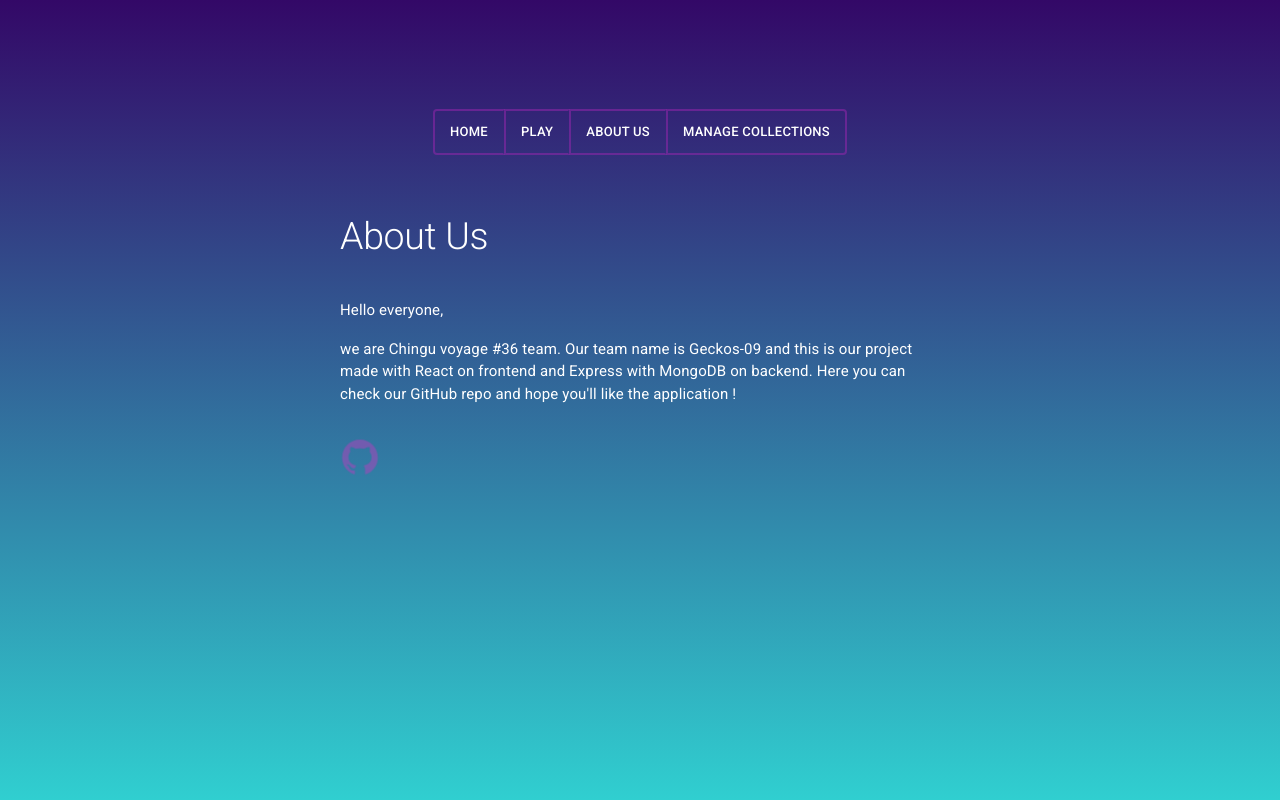
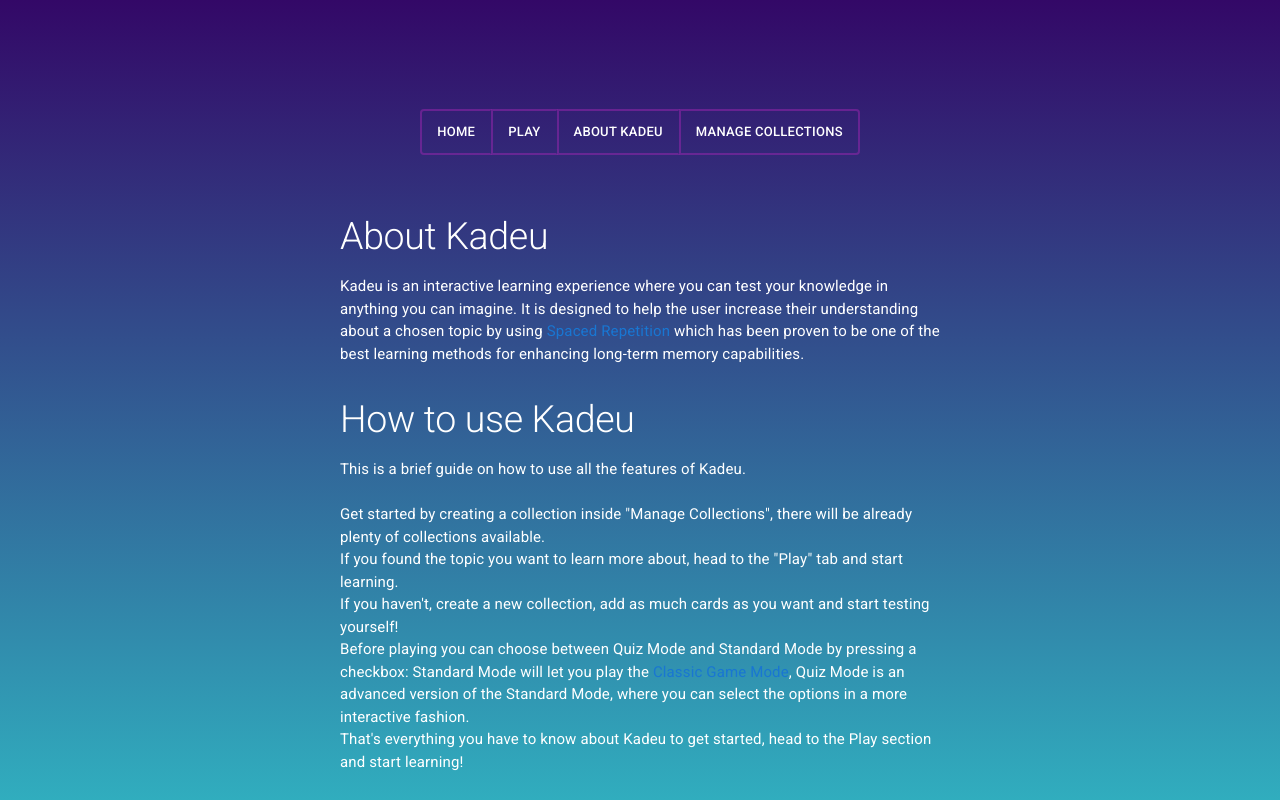
Before and after one commit to chingu-voyages/v36-geckos-team-09, a React (Create React App) app in the folder client/: page /about in a window 1280 px wide. Shown: the top 800 px of the page. Built offline with nearby package versions, Linux system fonts and the light colour scheme.

Commit message:
modified About component

```diff
--- a/client/src/components/about/About.js
+++ b/client/src/components/about/About.js
@@ -7,16 +7,35 @@ import { AiFillGithub } from 'react-icons/ai';
 const About = () => {
     return (
         <Box className='about' maxWidth='600px' color='white'>
-            <Typography variant='h2'>About Us</Typography>
-            <Typography mt={5} fontSize='1.5rem'>
-                Hello everyone,
+            <Typography variant='h2'>About Kadeu</Typography>
+            <Typography mt={2} mb={4} fontSize='1.5rem'>
+            Kadeu is an interactive learning experience where you can test
+            your knowledge in anything you can imagine. It is designed to help
+            the user increase their understanding about a chosen topic by using
+            <Link href="https://en.wikipedia.org/wiki/Spaced_repetition" underline="none"> Spaced Repetition</Link> which has been proven to be one of the best learning
+            methods for enhancing long-term memory capabilities.
+            </Typography>
+            <Typography variant='h2' mt={4}>How to use Kadeu</Typography>
+            <Typography mt={2} mb={4} fontSize='1.5rem'>
+            This is a brief guide on how to use all the features of Kadeu.
+            <br /><br />
+            Get started by creating a collection inside "Manage Collections",
+            there will be already plenty of collections available.
+            <br />If you found the topic
+            you want to learn more about, head to the "Play" tab and start learning.
+            <br />If you haven't,
+            create a new collection, add as much cards as you want and start testing yourself!
+            <br />Before playing you can choose between Quiz Mode and Standard Mode by pressing a checkbox:
+            Standard Mode will let you play the <Link href="https://en.wikipedia.org/wiki/Flashcard" underline="none">Classic Game Mode</Link>,
+            Quiz Mode is an advanced version of the Standard Mode, where you can select the options in a more interactive fashion.
+            <br />
+
+            That's everything you have to know about Kadeu to get started, head to the Play section and start learning!
+
             </Typography>
             <Typography mt={2} mb={4} fontSize='1.5rem'>
-                we are Chingu voyage #36 team. Our team name is Geckos-09 and
-                this is our project made with React on frontend and Express with
-                MongoDB on backend. Here you can check our GitHub repo and hope
-                you'll like the application !
-            </Typography>
+                You can check out our GitHub repository down below where you can find
+                any additional information about the project. </Typography>
             <Link
                 href='https://github.com/chingu-voyages/v36-geckos-team-09'
                 target='_blank'
--- a/client/src/static.js
+++ b/client/src/static.js
@@ -1,7 +1,7 @@
 export const NAVBAR_BUTTONS = [
     { id: 0, text: 'home', link: '/' },
     { id: 1, text: 'play', link: '/play' },
-    { id: 2, text: 'about us', link: '/about' },
+    { id: 2, text: 'about Kadeu', link: '/about' },
     { id: 3, text: 'manage collections', link: '/manage-collections' },
 ];
 
```
